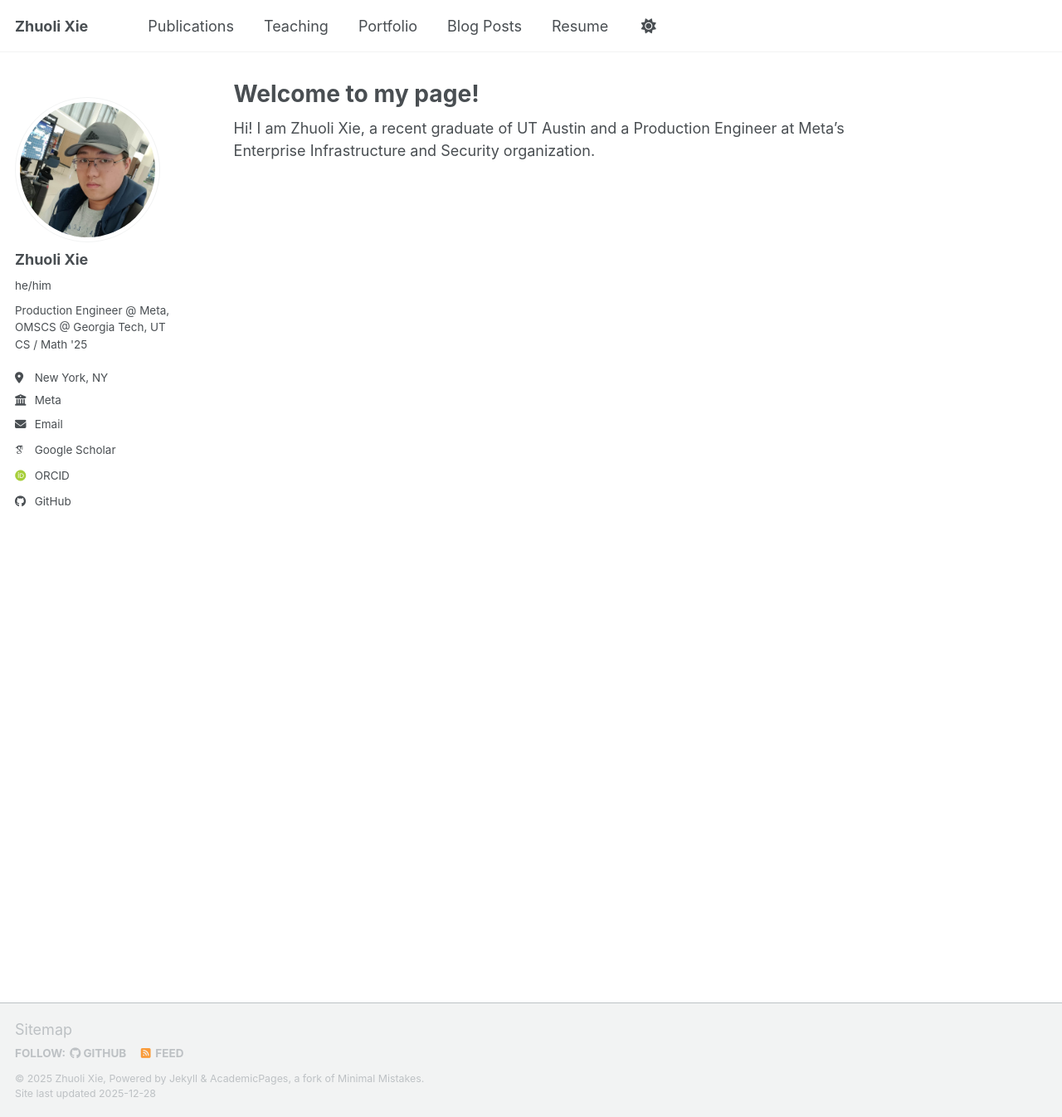
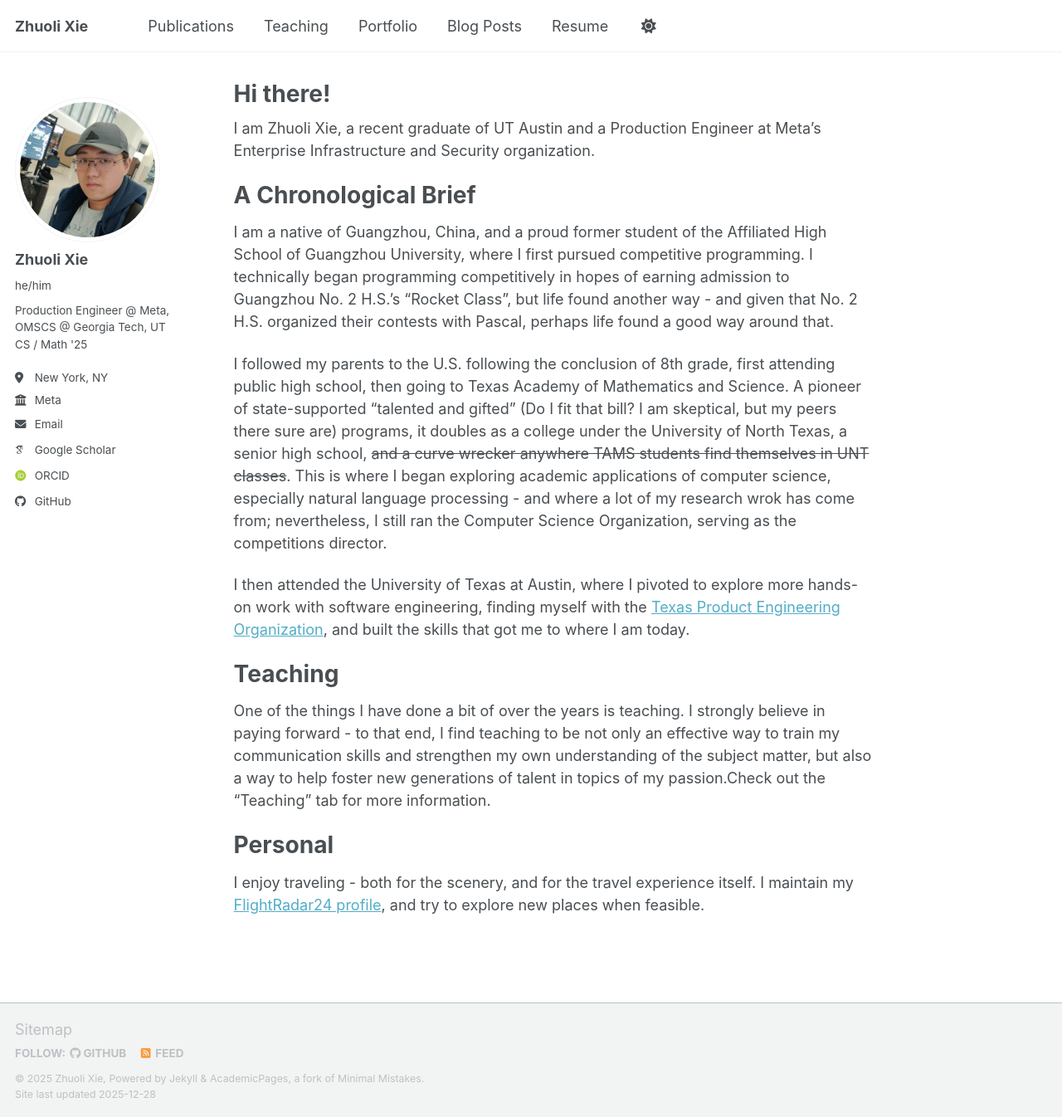
Before and after one commit to zhuolix/zhuolix.github.io, a Jekyll site: the page built from _pages/about.md, in a window 1280 px wide and 1346 px high. Shown: the whole window at 83% size. Built offline with Jekyll 4.4.1, drawn with Linux system fonts in a browser that asks for light colours; some web fonts are replaced; a script bundle is joined from its source files by our own code; library files that are not in the unit come from our copies.

Commit message:
worked on about me

```diff
--- a/_pages/about.md
+++ b/_pages/about.md
@@ -1,10 +1,26 @@
 ---
 permalink: /
-title: "Welcome to my page!"
+title: "Hi there!"
 author_profile: true
 redirect_from:
   - /about/
   - /about.html
 ---
 
-Hi! I am Zhuoli Xie, a recent graduate of UT Austin and a Production Engineer at Meta's Enterprise Infrastructure and Security organization.
+I am Zhuoli Xie, a recent graduate of UT Austin and a Production Engineer at Meta's Enterprise Infrastructure and Security organization.
+
+A Chronological Brief
+======
+I am a native of Guangzhou, China, and a proud former student of the Affiliated High School of Guangzhou University, where I first pursued competitive programming. I technically began programming competitively in hopes of earning admission to Guangzhou No. 2 H.S.'s "Rocket Class", but life found another way - and given that No. 2 H.S. organized their contests with Pascal, perhaps life found a good way around that.
+
+I followed my parents to the U.S. following the conclusion of 8th grade, first attending public high school, then going to Texas Academy of Mathematics and Science. A pioneer of state-supported "talented and gifted" (Do I fit that bill? I am skeptical, but my peers there sure are) programs, it doubles as a college under the University of North Texas, a senior high school, ~~and a curve wrecker anywhere TAMS students find themselves in UNT classes~~. This is where I began exploring academic applications of computer science, especially natural language processing - and where a lot of my research wrok has come from; nevertheless, I still ran the Computer Science Organization, serving as the competitions director.
+
+I then attended the University of Texas at Austin, where I pivoted to explore more hands-on work with software engineering, finding myself with the [Texas Product Engineering Organization](https://txproduct.org), and built the skills that got me to where I am today.
+
+Teaching
+======
+One of the things I have done a bit of over the years is teaching. I strongly believe in paying forward - to that end, I find teaching to be not only an effective way to train my communication skills and strengthen my own understanding of the subject matter, but also a way to help foster new generations of talent in topics of my passion.Check out the "Teaching" tab for more information.
+
+Personal
+======
+I enjoy traveling - both for the scenery, and for the travel experience itself. I maintain my [FlightRadar24 profile](https://my.flightradar24.com/B_1168), and try to explore new places when feasible.
```
Also changed, not shown: _teaching/2014-spring-teaching-1.md (deleted, +0 -20 lines), _teaching/2015-spring-teaching-2.md (deleted, +0 -20 lines), _teaching/2022-idtech.md (added, +40 -0 lines), _teaching/2022-tfa-ignite.md (added, +17 -0 lines), _teaching/2022-unt-math-lab.md (added, +16 -0 lines), _teaching/2024-algo-ta.md (+2 -2 lines), _teaching/2025-ssp.md (+2 -2 lines).
